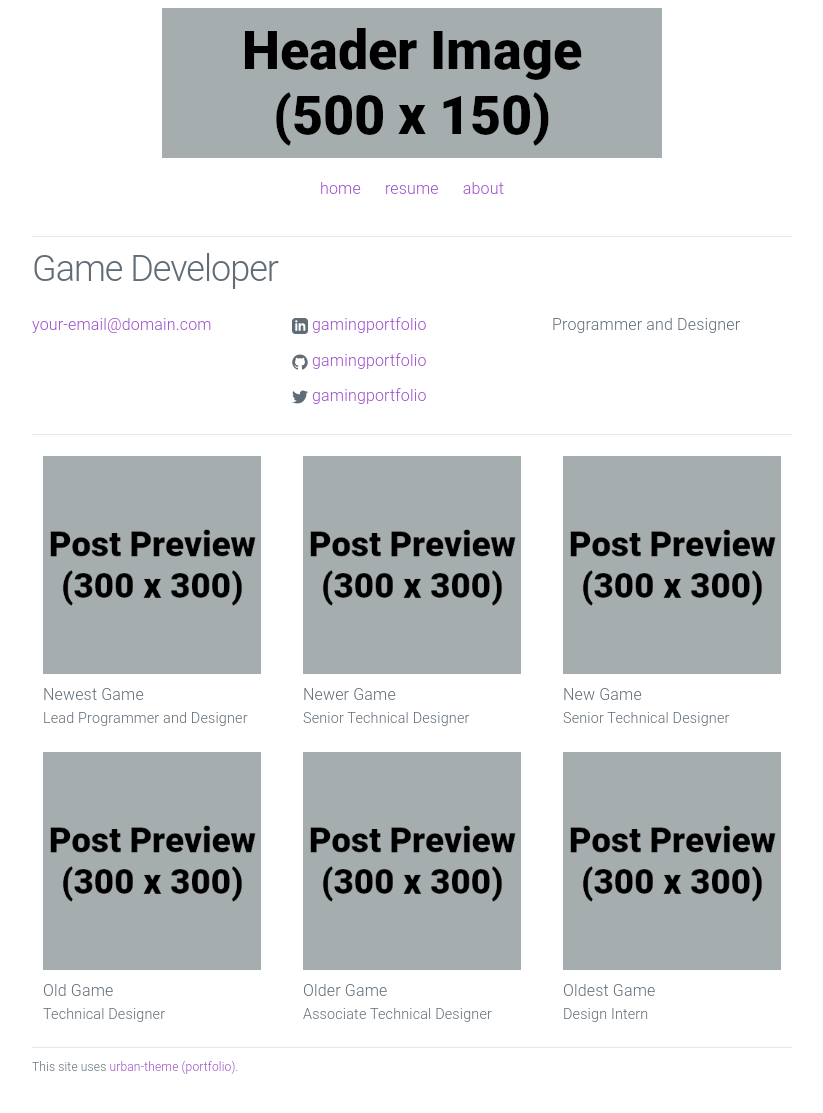
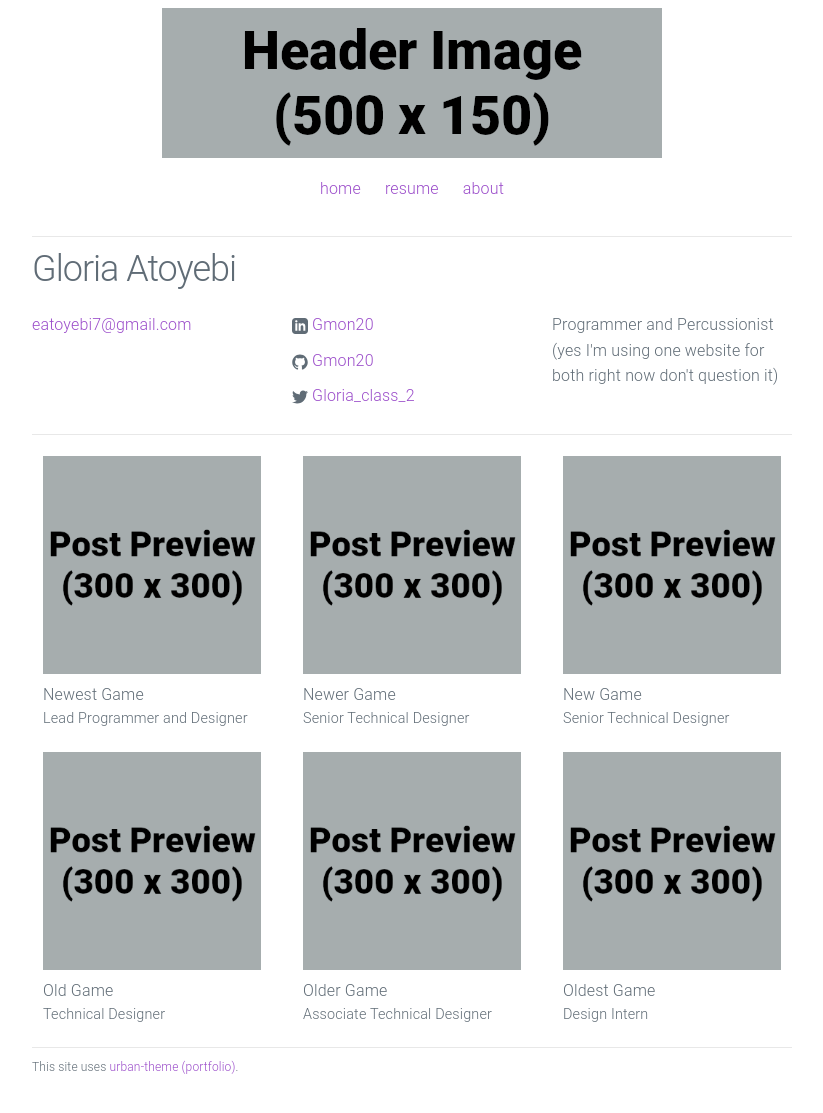
Before and after one commit to Gmon20/gmon20.github.io, a Jekyll site: the page built from index.html, in a window 1280 px wide. Shown: the whole page, without its empty margins (228-1051 px from the left). Built offline with Jekyll 4.4.1, drawn with Linux system fonts in a browser that asks for light colours.

Commit message:
Update _config.yml

```diff
--- a/_config.yml
+++ b/_config.yml
@@ -1,12 +1,12 @@
 # Site settings
-title: Game Developer
-email: your-email@domain.com
+title: Gloria Atoyebi
+email: eatoyebi7@gmail.com
 description: > # keep this and put description below
-  Programmer and Designer
-url: "https://yourdomain.com" # the base hostname & protocol for your site
-linkedin_url: "https://www.linkedin.com/in/gamingportfolio"
-github_username: gamingportfolio
-twitter_username: gamingportfolio
+  Programmer and Percussionist (yes I'm using one website for both right now don't question it)
+url: "https://www.gmon20.github.io" # the base hostname & protocol for your site
+linkedin_url: "https://www.linkedin.com/in/gloria-atoyebi-a3548b218/"
+github_username: Gmon20
+twitter_username: Gloria_class_2
 footer_text: "This site uses <a href='https://github.com/gamingportfolio/urban-theme-portfolio'>urban-theme (portfolio)</a>."
 
 # Build settings
```
